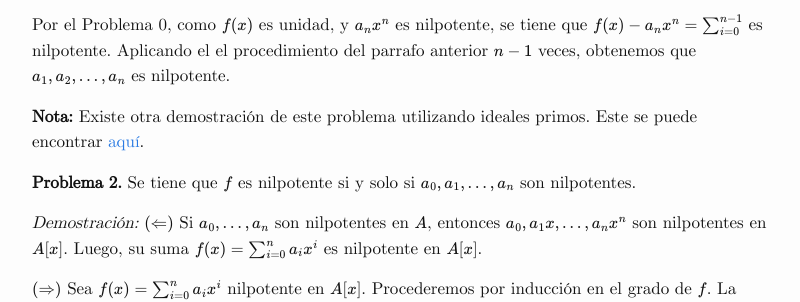
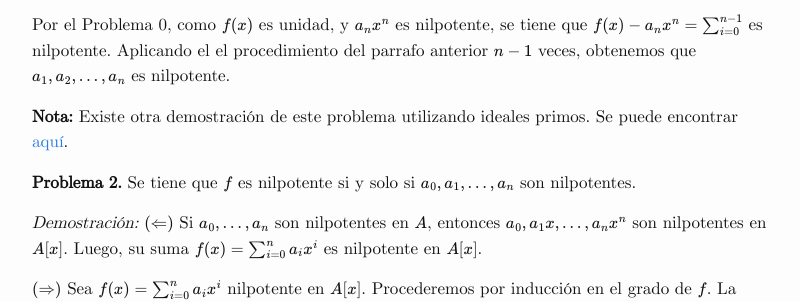
Before and after one commit to luisgrivas/blog, a Jekyll site: the page built from _posts/2021-03-01-ej-algebra-1.md, in a window 1280 px wide and 900 px high, scrolled down 797 px. Shown: the part 154-456 px from the top of the window, without its empty margins (238-1038 px from the left). Built offline with Jekyll 4.4.1, drawn with Linux system fonts in a browser that asks for light colours; formulas are drawn with MathJax 3.

Commit message:
solucionado link 2

```diff
--- a/_posts/2021-03-01-ej-algebra-1.md
+++ b/_posts/2021-03-01-ej-algebra-1.md
@@ -40,7 +40,7 @@ Por otro lado, como $c_{n+m} = a_n b_m =0$ y $c_{n+m-1} = a_{n-1}b_m + a_n b_{m-
 
 Por el Problema 0, como $f(x)$ es unidad, y $a_n x^n$ es nilpotente, se tiene que $f(x) - a_n x^n = \sum_{i=0}^{n-1}$ es nilpotente. Aplicando el el procedimiento del parrafo anterior $n-1$ veces, obtenemos que $a_1, a_2, \ldots, a_n$ es nilpotente.
 
-**Nota:** Existe otra demostración de este problema utilizando ideales primos. Este se puede encontrar [aquí](ideales-primos.html).
+**Nota:** Existe otra demostración de este problema utilizando ideales primos. Se puede encontrar [aquí]({% post_url 2021-03-02-ideales-primos %}).
 
 **Problema 2.** Se tiene que $f$ es nilpotente si y solo si $a_0, a_1, \ldots, a_n$ son nilpotentes.
 
```
